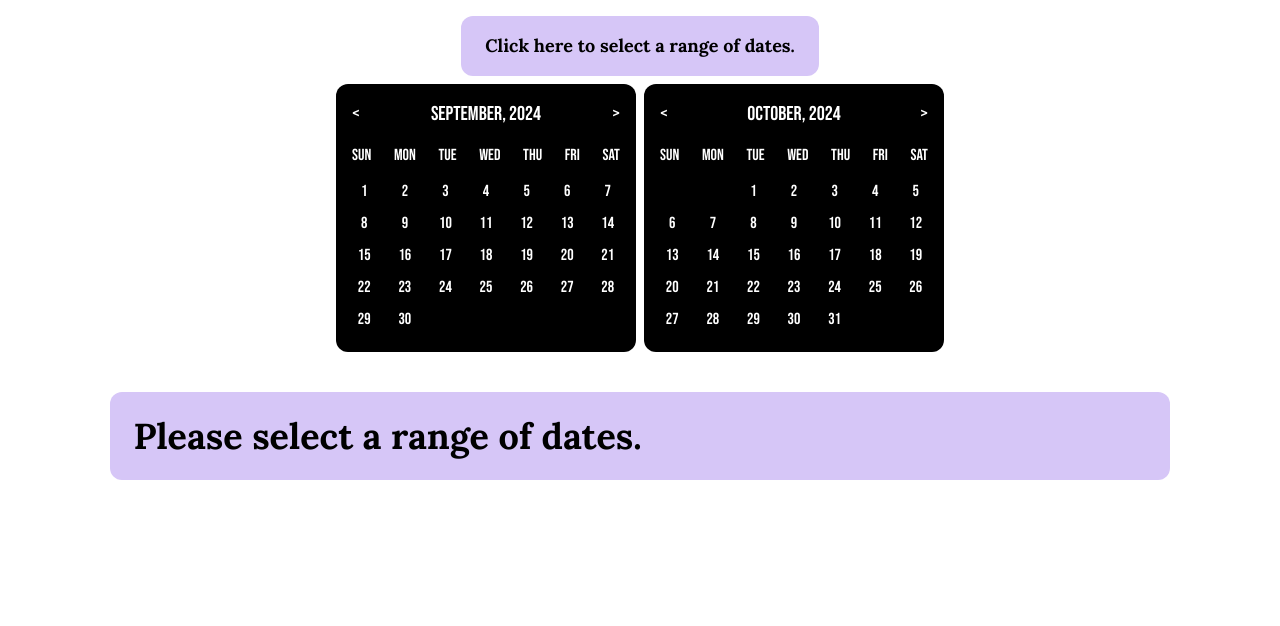
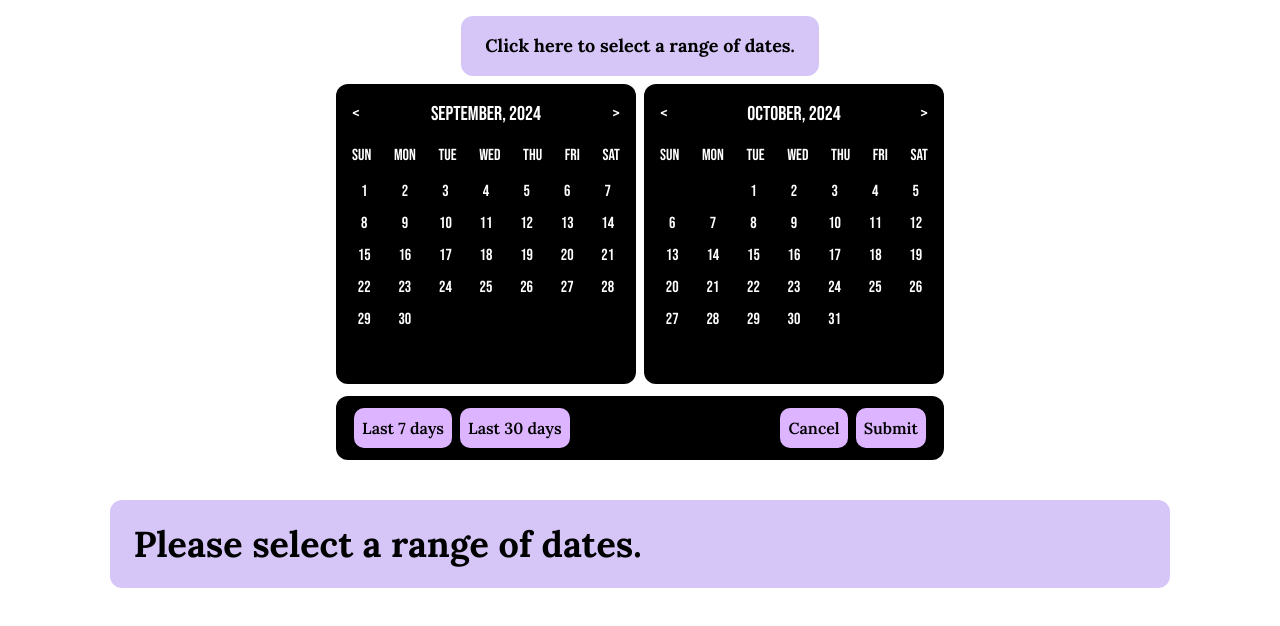
Before and after one commit to KartikChinda/FlexiDate, a React (Vite) app: page / in a window 1280 px wide. Both pictures are taken after a click on the button "Click here to select a range of dates.". Shown: the top 626 px of the page. Built offline with nearby package versions, Linux system fonts and the light colour scheme.

Commit message:
Added the skeleton for more options, and to trigger the state of the calendar grid

```diff
--- a/src/components/RangePicker/Calendar/CalendarCard.tsx
+++ b/src/components/RangePicker/Calendar/CalendarCard.tsx
@@ -53,7 +53,7 @@ const CalendarCard = ({ currDate }: CalendarCardProps) => {
 
 
     return (
-        <div className='w-[300px] bg-black rounded-xl flex flex-col justify-start items-center p-4 text-white font-headings'>
+        <div className='w-[300px] h-[300px] bg-black rounded-xl flex flex-col justify-start items-center p-4 text-white font-headings'>
             {/* this is the header of the card */}
             <div className="w-full flex justify-between items-center  text-xl">
                 <button onClick={handlePrevMonth}>&lt;</button>
--- /dev/null
+++ b/src/components/RangePicker/MoreOptions.tsx
@@ -0,0 +1,32 @@
+
+interface moreOptionProps {
+    isCalendarVisible: boolean;
+    setisCalendarVisible: React.Dispatch<React.SetStateAction<boolean>>
+}
+
+const MoreOptions = ({ isCalendarVisible, setisCalendarVisible }: moreOptionProps) => {
+
+    const handleCancelClick = () => {
+        setisCalendarVisible(false);
+    }
+
+    return (
+        <div className='w-full flex justify-between  items-center bg-black rounded-xl h-16'>
+            <div>
+                <button className='more-options-button  ml-4'>Last 7 days</button>
+                <button className='more-options-button mx-1'>Last 30 days</button>
+            </div>
+            <div>
+                <button onClick={handleCancelClick} className='more-options-button mx-1 hover:scale-[0.8]'>
+                    Cancel
+                </button>
+                <button className='more-options-button mr-4  hover:scale-105 font-black'>
+                    Submit
+                </button>
+            </div>
+
+        </div>
+    )
+}
+
+export default MoreOptions
--- a/src/components/RangePicker/RangePicker.tsx
+++ b/src/components/RangePicker/RangePicker.tsx
@@ -1,6 +1,7 @@
 import { useState } from "react";
 import { useDateRangeContext } from "../../context/DateRangeContext";
 import Calendar from "./Calendar/CalendarGrid";
+import MoreOptions from "./MoreOptions";
 
 
 const RangePicker = () => {
@@ -25,6 +26,9 @@ const RangePicker = () => {
             <div className="mt-2">
                 {isCalendarVisible ? <Calendar /> : ""}
             </div>
+            {isCalendarVisible && <div className="w-full mt-3">
+                <MoreOptions isCalendarVisible={isCalendarVisible} setisCalendarVisible={setisCalendarVisible} />
+            </div>}
         </section>
 
 
--- a/src/index.css
+++ b/src/index.css
@@ -19,3 +19,7 @@
 .date-text {
   @apply font-bold
 }
+
+.more-options-button {
+  @apply p-2 font-semibold rounded-xl bg-palette-purpleDark border-black hover:text-palette-purpleDark hover:bg-black hover:border-palette-purpleDark border-2 duration-150
+}
```
